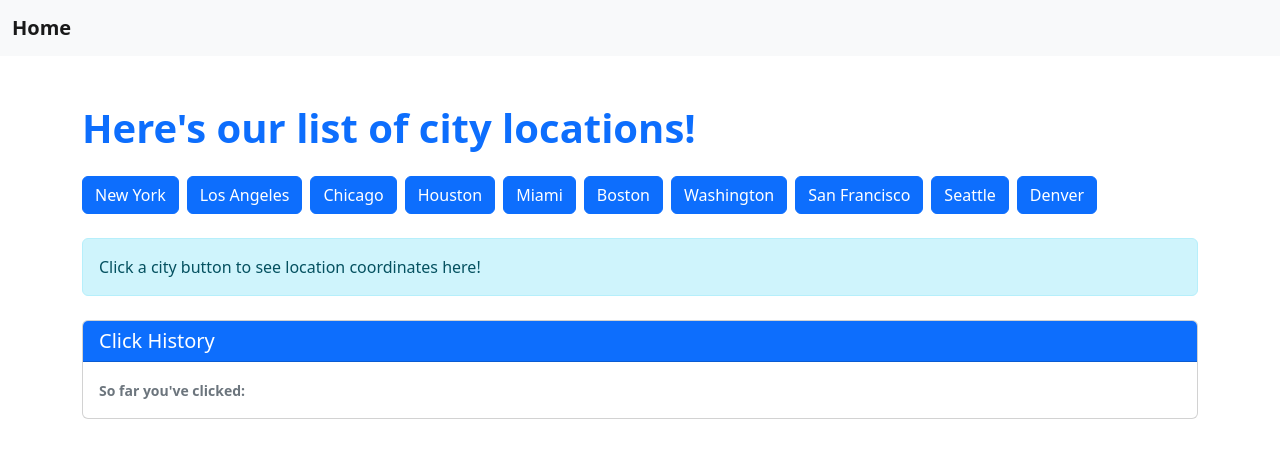
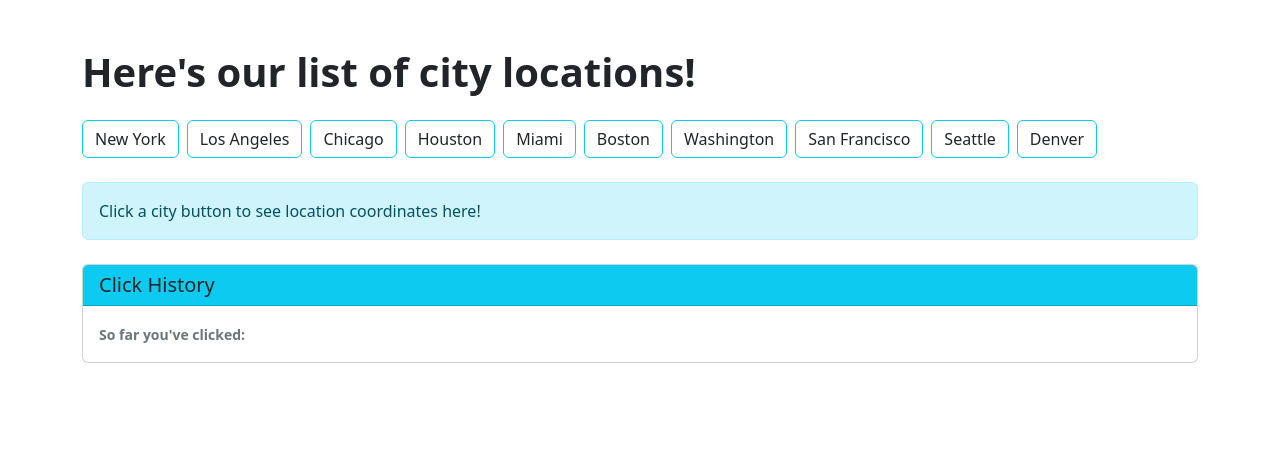
Before and after one commit to Jay-Lewis-Code/ocdla-internship, a website built with webpack: page src/index.html in a window 1280 px wide. Built offline with nearby package versions, Linux system fonts and the light colour scheme.

Commit message:
updated bs5 styling, commented out header for now

```diff
--- a/src/index.html
+++ b/src/index.html
@@ -6,6 +6,7 @@
     <title>Location App</title>
 </head>
 <body>
+    <!-- Not using so commenting header for now
     <header>
         <nav class="navbar navbar-expand-lg navbar-light bg-light">
             <div class="container-fluid">
@@ -13,9 +14,10 @@
             </div>
         </nav>
     </header>
+    -->
 
     <div class="container mt-5 mb-5">
-        <h1 class="text-primary mb-4 fw-bold">Here's our list of city locations!</h1>
+        <h1 class="text-dark mb-4 fw-bold">Here's our list of city locations!</h1>
 
         <div id="buttons-container" class="mb-4 d-flex flex-wrap gap-2">
             <!-- Buttons will be created here and injected via home.js -->
@@ -26,7 +28,7 @@
         </div>
 
         <div class="card mt-4">
-            <div class="card-header bg-primary text-white">
+            <div class="card-header bg-info text-dark">
                 <h5 class="card-title mb-0">Click History</h5>
             </div>
             <div class="card-body">
--- a/src/js/home.js
+++ b/src/js/home.js
@@ -47,7 +47,7 @@ function getHistoryText(clicks) {
 }
 
 /**
-  Updates the active button styling and removes previous active state
+  Updates the class info for clicked buttons to visually show active button state.
   @param {HTMLElement} button - The button element to set as active
 */
 function setActiveButton(button) {
@@ -82,7 +82,7 @@ function updateHistoryDisplay() {
 function createCityButton(location) {
   const button = document.createElement('button');
   button.textContent = location.name;
-  button.className = 'btn btn-primary';
+  button.className = 'btn btn-outline-info text-dark';
   button.addEventListener('click', () => handleButtonClick(button, location));
   return button;
 }
```
